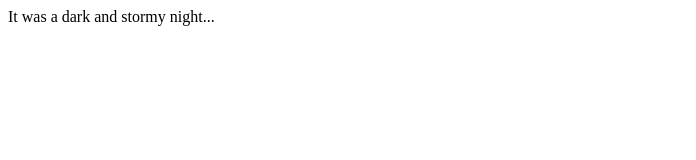
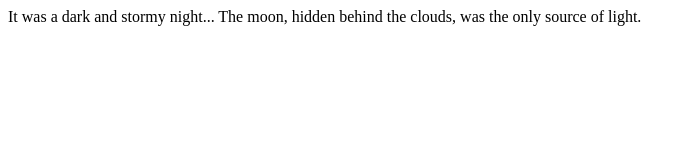
Before and after one commit to johno1121/fireside-story, a plain HTML site: page index.html in a window 1280 px wide. Shown: the whole page, without its empty margins (0-696 px from the left). Drawn offline with Linux system fonts and the light colour scheme.

Commit message:
added second line to the story

```diff
--- a/index.html
+++ b/index.html
@@ -1,5 +1,5 @@
 <html>
     <body>
-      <p>It was a dark and stormy night...</p>
+      <p>It was a dark and stormy night... The moon, hidden behind the clouds, was the only source of light.</p>
     </body>
   </html>
```
